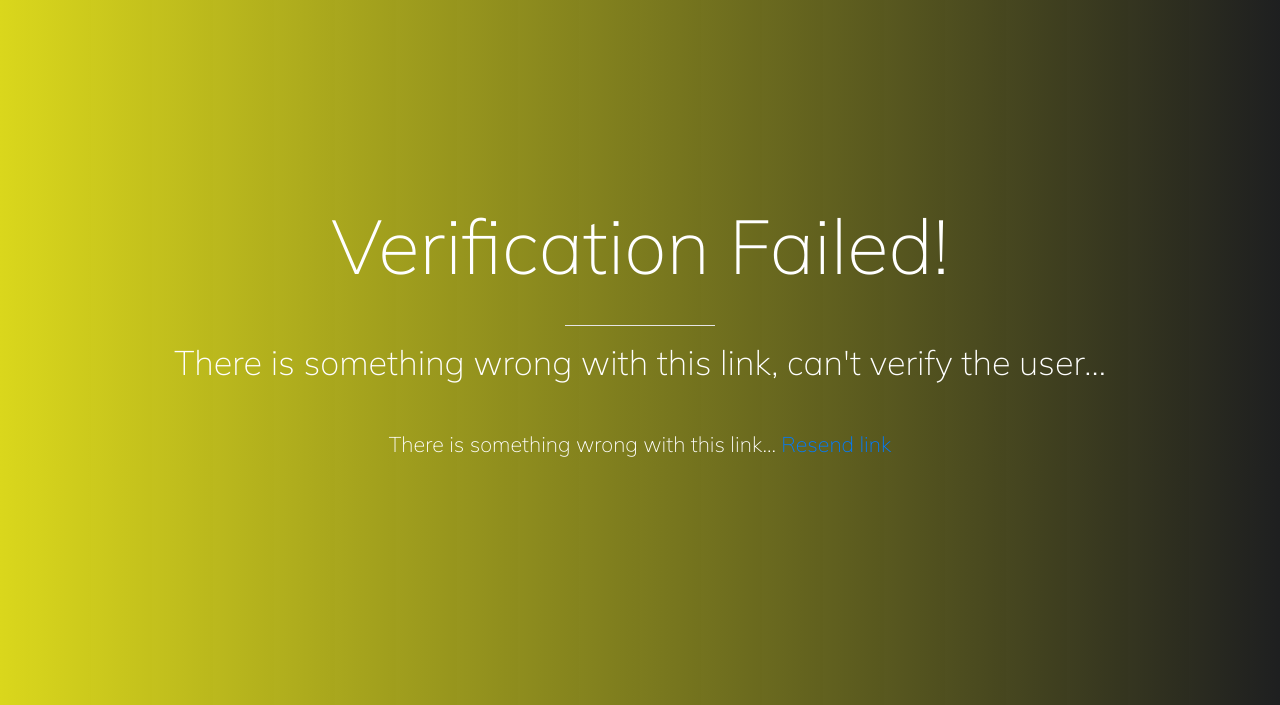
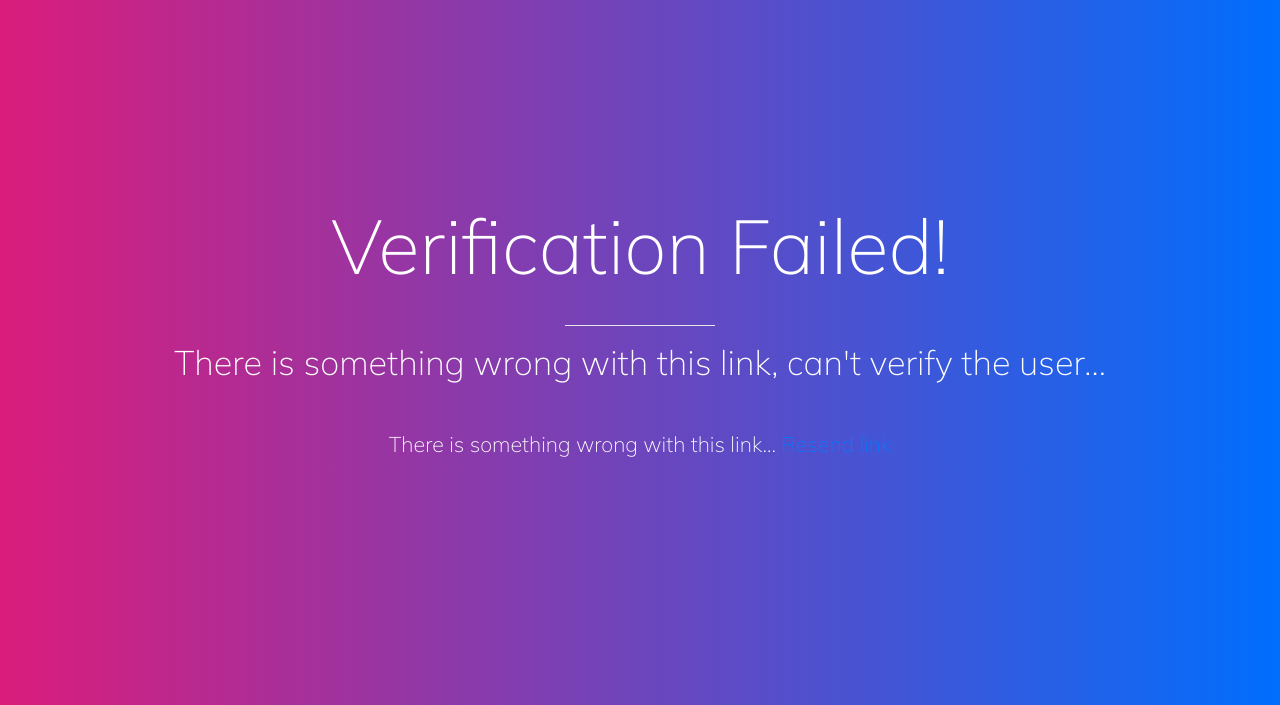
Before and after one commit to Romeombugua/Humorer, a Django app: page /verification/user/verify-email/1/1/ in a window 1280 px wide. Shown: the top 705 px of the page. Run offline with Django 4.2, Linux system fonts and the light colour scheme; parts of the project's set-up code (start-up, migrations or seed data) failed here and were passed over; some libraries are stand-ins or nearby versions.

Commit message:
Bg color change

```diff
--- a/verify_email/templates/email_index.html
+++ b/verify_email/templates/email_index.html
@@ -16,8 +16,8 @@
   </head>
   <style>
     body {
-        /*background-image: linear-gradient(to right, rgb(218, 28, 123) , rgb(0, 110, 253));*/
-        background-image: linear-gradient(to right, rgb(218, 215, 28) , rgba(10, 11, 12, 0.918));
+        background-image: linear-gradient(to right, rgb(218, 28, 123) , rgb(0, 110, 253));
+        /*background-image: linear-gradient(to right, rgb(218, 215, 28) , rgba(10, 11, 12, 0.918));*/
         /* background-image: linear-gradient(rgb(117, 224, 67), rgb(15, 231, 247)); */
 
     }
```
